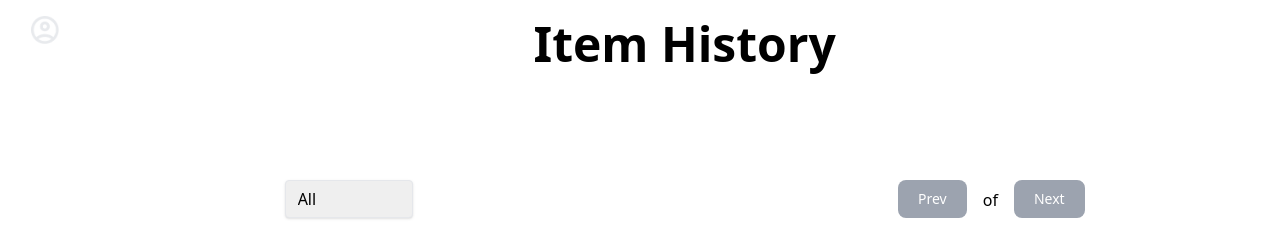
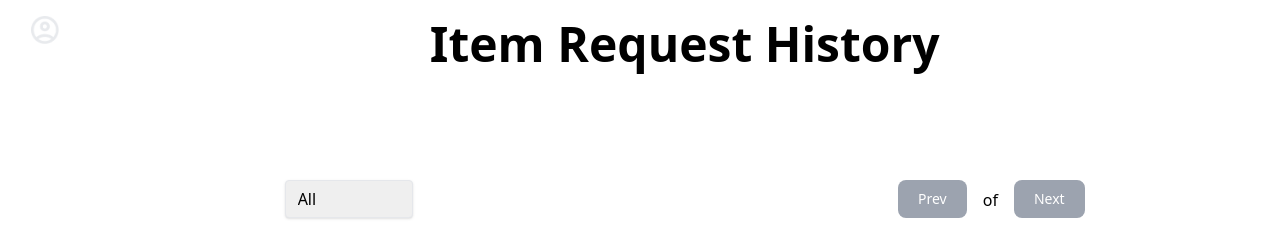
Before and after one commit to Jerjet1/SIA-Project, a Django app: template project/core/templates/core/Admin/RequestReport.html in a window 1280 px wide. Shown: the part 80-314 px from the top of the page. Run offline with Django 5.2, Linux system fonts and the light colour scheme; the template is opened without the code that fills it, so the values that code supplies are empty; some libraries are stand-ins or nearby versions.

Commit message:
Update RequestReport.html

```diff
--- a/project/core/templates/core/Admin/RequestReport.html
+++ b/project/core/templates/core/Admin/RequestReport.html
@@ -3,7 +3,7 @@
 <div class="w-full bg-white flex justify-center items-center relative">
     <div class="flex justify-center items-center text-black text-5xl font-bold
                 absolute top-5 left-1/2 transform -translate-x-1/2">
-        <h1>Item History</h1>
+        <h1>Item Request History</h1>
     </div>
     <div class="w-[50rem] h-[30rem] mt-10">
         <div class="flex justify-between mb-4">
```
